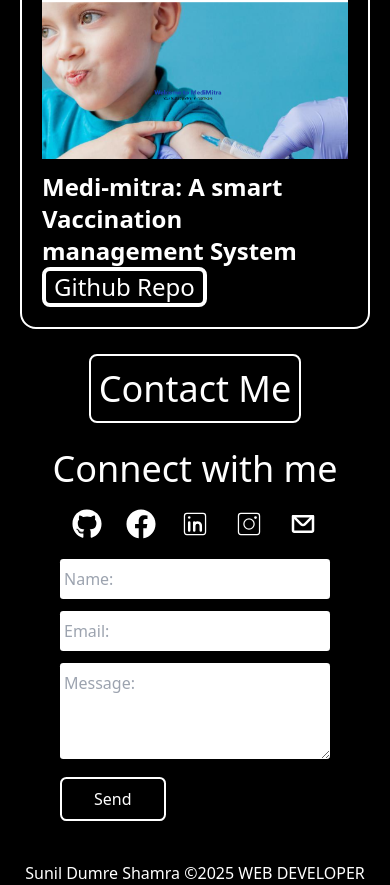
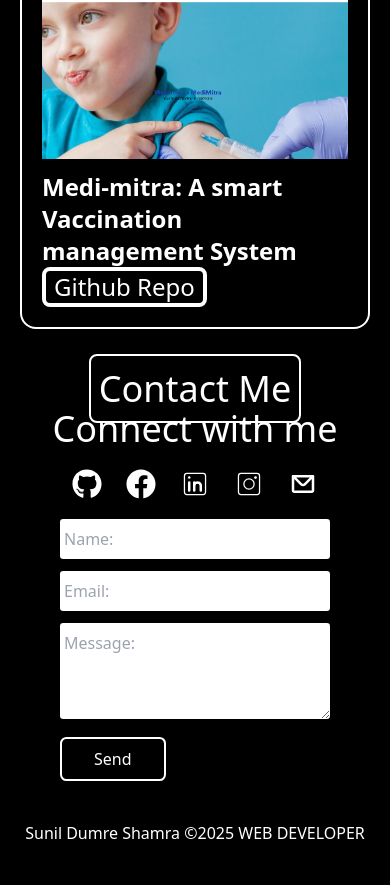
Before and after one commit to sunilsd7/Portfolio-From-reactjs, a React (Vite) app: page / in a window 390 px wide. Shown: the part 3265-4150 px from the top of the page. After the commit the page ends 4110 px from the top, so only its background shows below. Built offline with nearby package versions, Linux system fonts and the light colour scheme.

Commit message:
Updated responsive for all screen

```diff
--- a/src/Component/Contact.jsx
+++ b/src/Component/Contact.jsx
@@ -8,7 +8,7 @@
 const Contact = () => {
   return (
     <div className='px-5'>
-      <div className='text-center m-10'>
+      <div className='text-center mt-10'>
         <span className='border-2 p-2 rounded-lg text-4xl'>Contact Me</span>
       </div>
 
```
